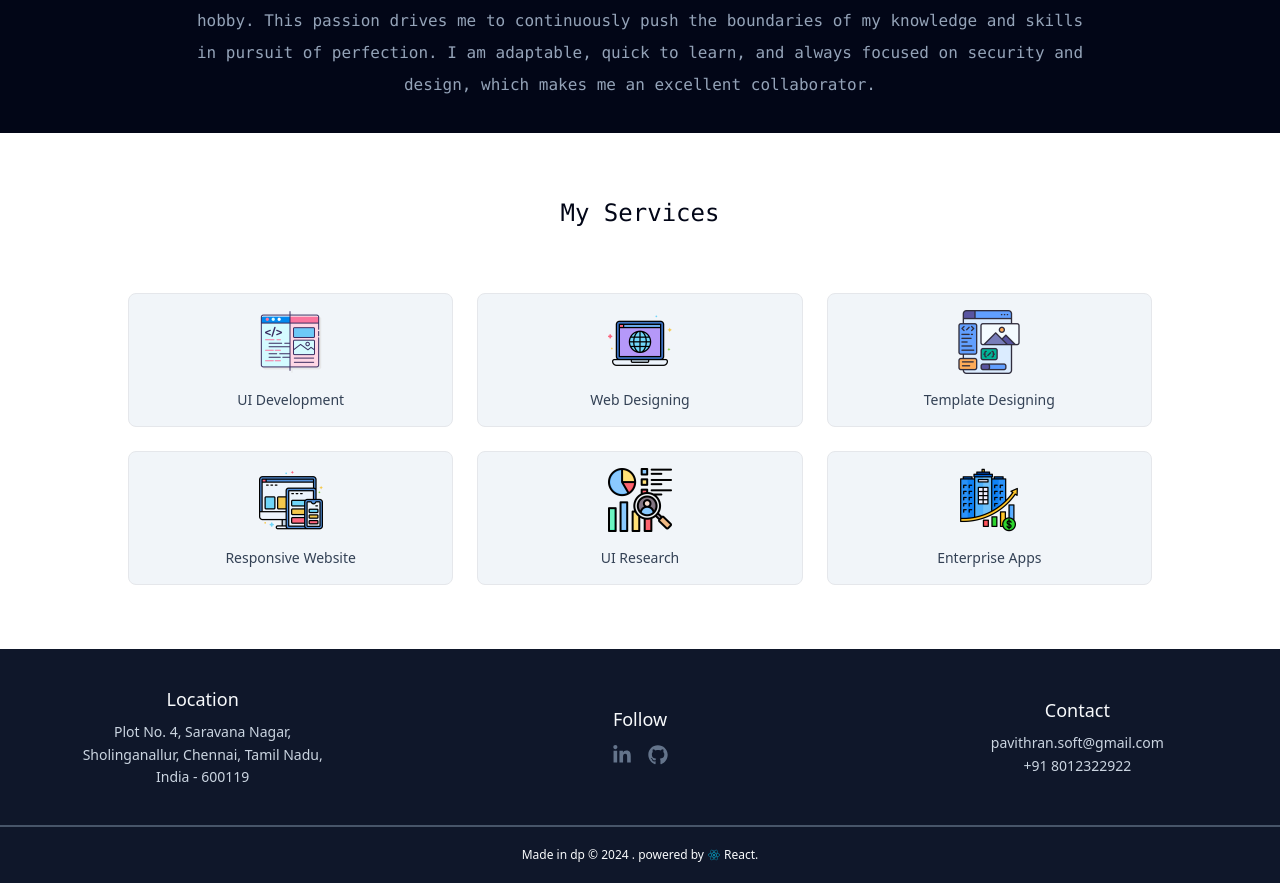
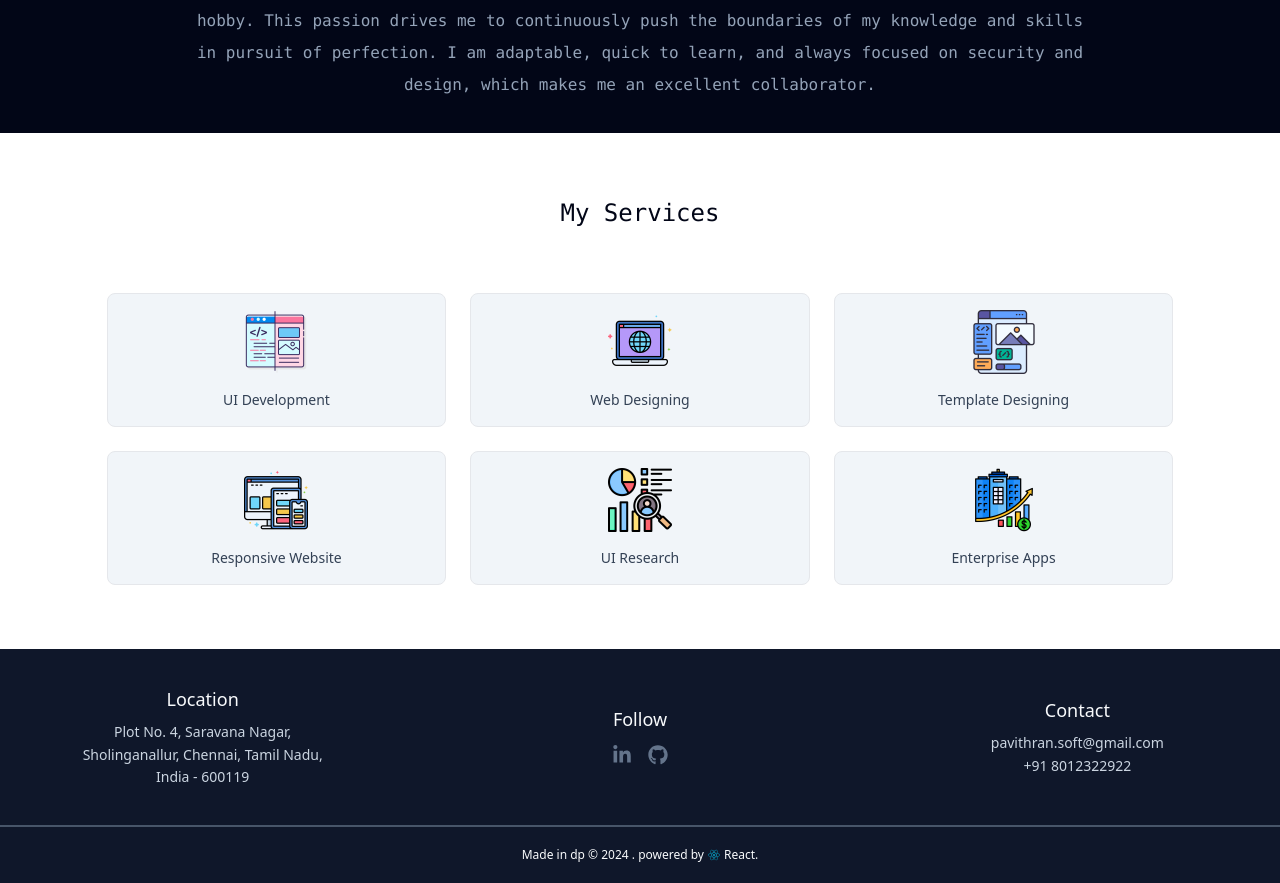
Before and after one commit to pavithransoft/pavi, a React (Vite) app: page / in a window 1280 px wide. Shown: the part 1365-2248 px from the top of the page. Built offline with nearby package versions, Linux system fonts and the light colour scheme.

Commit message:
updated commit

```diff
--- a/src/pages/Home.jsx
+++ b/src/pages/Home.jsx
@@ -44,7 +44,7 @@ const Home = () => {
           collaborator.
         </p>
       </div>
-      <div className="w-4/5 m-auto">
+      <div className="w-5/6 m-auto">
         <h2 className="text-center text-xl sm:text-2xl font-mono text-slate-950 py-16">
           My Services
         </h2>
```
